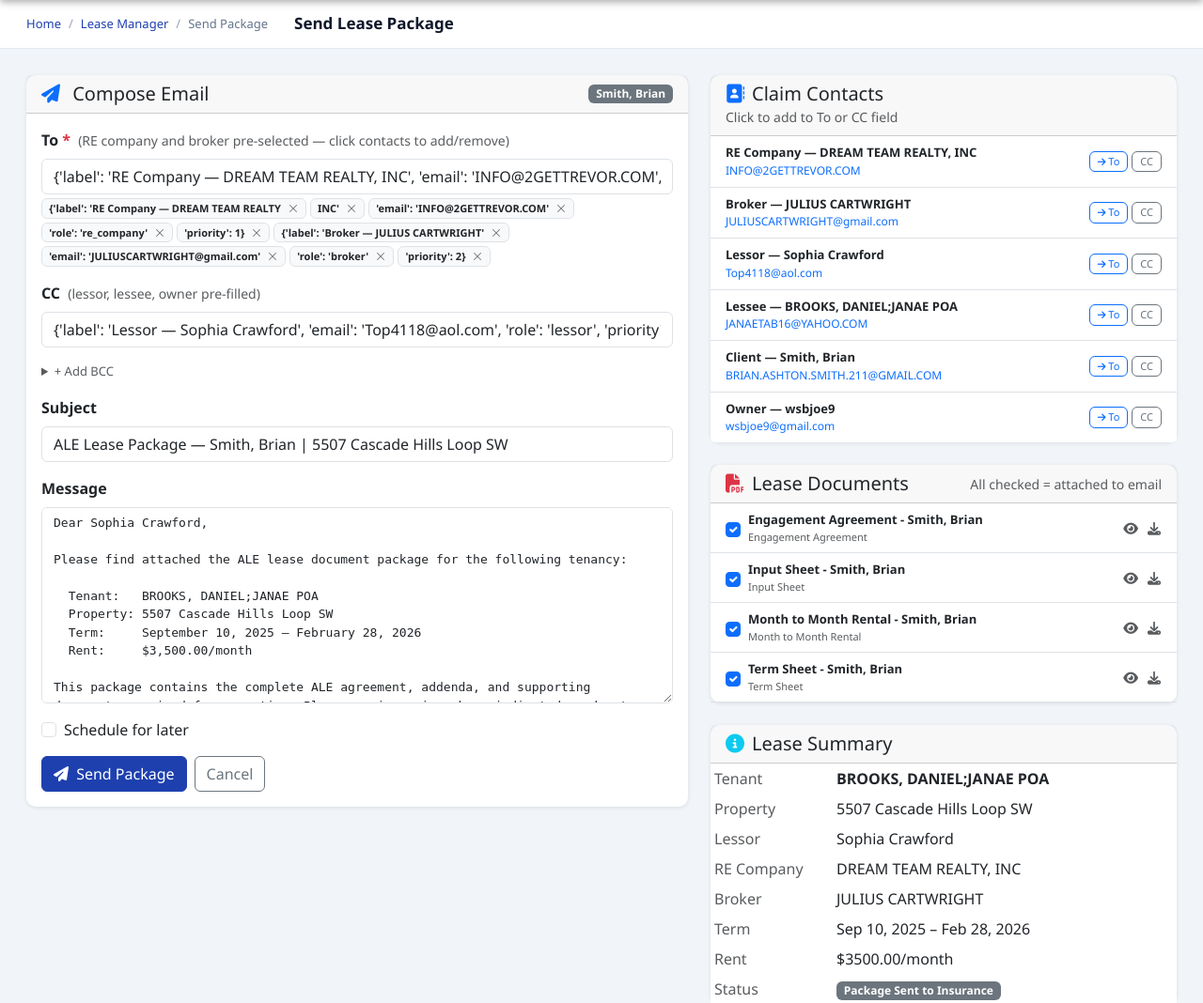
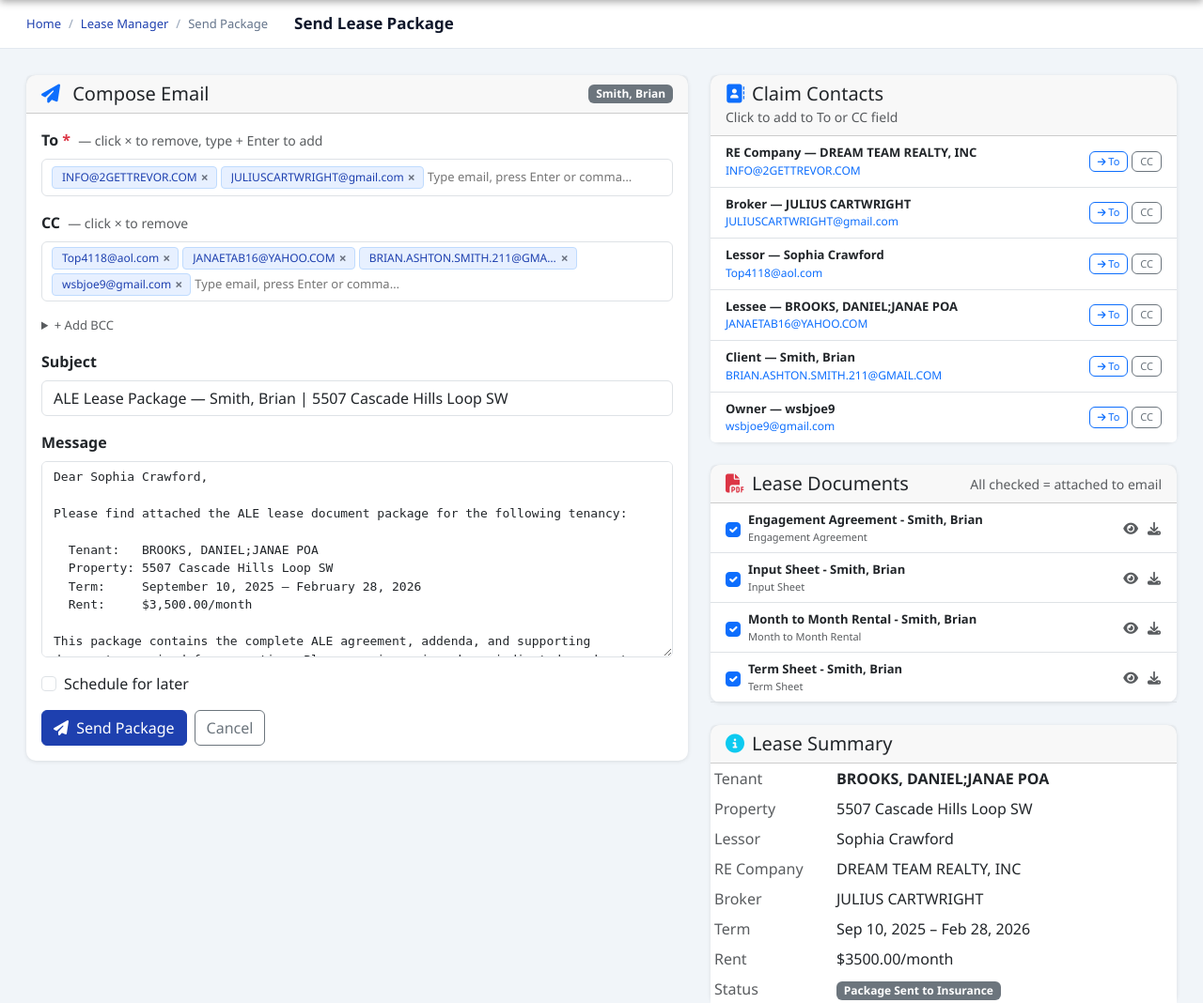
Before and after one commit to ya1-oa/mit_app, a Django app: page /lease-manager/lease/37c8330d-ac7f-4f95-8acd-cd49067d5a82/send-package/ in a window 1280 px wide. Shown: the part 60-1128 px from the top of the page at 94% size. Run offline with Django 5.2, Linux system fonts and the light colour scheme; a user stored in the database is signed in; data comes from the database, SQL or seed files in the repository; parts of the project's set-up code (start-up, migrations or seed data) failed here and were passed over.

Commit message:
fix(lease_send_package): replace text inputs with proper tag-input component
- To, CC, BCC are now tag-input boxes: visible email chips with x to remove
- Type any email + press Enter or comma to add it as a tag
- Backspace on empty input removes the last tag
- Click any contact button (To / CC) to add that email as a chip instantly
- All three fields (to/cc/bcc) stay in sync with hidden form inputs so the POST
  sends the correct comma-separated values
- Validation on submit: blocks send if To has zero recipients, shows inline error
- CC and BCC both pre-populated as tags (cc was not rendering tags before)
- Schedule/send button label updates when schedule toggle is checked

```diff
--- a/docsAppR/templates/account/lease_send_package.html
+++ b/docsAppR/templates/account/lease_send_package.html
@@ -47,33 +47,53 @@
                     <div class="mb-3">
                         <label class="form-label fw-semibold">
                             To <span class="text-danger">*</span>
-                            <small class="text-muted fw-normal ms-1">
-                                (RE company and broker pre-selected — click contacts to add/remove)
-                            </small>
+                            <small class="text-muted fw-normal ms-1">— click × to remove, type + Enter to add</small>
                         </label>
-                        <input type="text" id="toField" name="to" class="form-control"
-                               value="{{ to_contacts|join:', ' }}"
-                               placeholder="recipient@example.com, another@example.com">
-                        <div id="toTags" class="d-flex flex-wrap gap-1 mt-1"></div>
+                        <!-- Hidden field submitted with form -->
+                        <input type="hidden" id="toHidden" name="to">
+                        <div class="tag-input-box" id="toBox" onclick="focusTagInput('to')">
+                            <div class="tag-list" id="toTagList"></div>
+                            <input type="text" class="tag-text-input" id="toInput"
+                                   placeholder="Type email, press Enter or comma…"
+                                   autocomplete="off"
+                                   onkeydown="tagKeydown(event,'to')"
+                                   onblur="commitTagInput('to')">
+                        </div>
+                        <div id="toError" class="text-danger mt-1" style="font-size:12px; display:none;">
+                            Please add at least one recipient.
+                        </div>
                     </div>
 
                     <!-- ── CC ──────────────────────────────────────────── -->
                     <div class="mb-3">
                         <label class="form-label fw-semibold">
                             CC
-                            <small class="text-muted fw-normal ms-1">(lessor, lessee, owner pre-filled)</small>
+                            <small class="text-muted fw-normal ms-1">— click × to remove</small>
                         </label>
-                        <input type="text" id="ccField" name="cc" class="form-control"
-                               value="{{ cc_contacts|join:', ' }}"
-                               placeholder="cc@example.com">
+                        <input type="hidden" id="ccHidden" name="cc">
+                        <div class="tag-input-box" id="ccBox" onclick="focusTagInput('cc')">
+                            <div class="tag-list" id="ccTagList"></div>
+                            <input type="text" class="tag-text-input" id="ccInput"
+                                   placeholder="Type email, press Enter or comma…"
+                                   autocomplete="off"
+                                   onkeydown="tagKeydown(event,'cc')"
+                                   onblur="commitTagInput('cc')">
+                        </div>
                     </div>
 
                     <!-- ── BCC ─────────────────────────────────────────── -->
                     <details class="mb-3">
                         <summary class="text-muted" style="cursor:pointer; font-size:13px;">+ Add BCC</summary>
                         <div class="mt-2">
-                            <input type="text" name="bcc" class="form-control"
-                                   placeholder="bcc@example.com">
+                            <input type="hidden" id="bccHidden" name="bcc">
+                            <div class="tag-input-box" id="bccBox" onclick="focusTagInput('bcc')">
+                                <div class="tag-list" id="bccTagList"></div>
+                                <input type="text" class="tag-text-input" id="bccInput"
+                                       placeholder="Type email, press Enter or comma…"
+                                       autocomplete="off"
+                                       onkeydown="tagKeydown(event,'bcc')"
+                                       onblur="commitTagInput('bcc')">
+                            </div>
                         </div>
                     </details>
 
@@ -233,62 +253,186 @@
 
 <style>
 .btn-xs { padding: 2px 8px; font-size: 11px; }
+
+/* Tag input box — looks like a form-control, holds tags + inline text input */
+.tag-input-box {
+    display: flex;
+    flex-wrap: wrap;
+    align-items: center;
+    gap: 4px;
+    min-height: 40px;
+    padding: 5px 10px;
+    border: 1px solid #dee2e6;
+    border-radius: 6px;
+    background: #fff;
+    cursor: text;
+    transition: border-color .15s, box-shadow .15s;
+}
+.tag-input-box:focus-within {
+    border-color: #86b7fe;
+    box-shadow: 0 0 0 .25rem rgba(13,110,253,.25);
+    outline: 0;
+}
+.tag-list {
+    display: contents; /* tags flow inline with the text input */
+}
+.email-tag {
+    display: inline-flex;
+    align-items: center;
+    gap: 4px;
+    background: #e7f0ff;
+    color: #1e40af;
+    border: 1px solid #bfdbfe;
+    border-radius: 4px;
+    padding: 2px 8px 2px 10px;
+    font-size: 12px;
+    white-space: nowrap;
+    max-width: 260px;
+    overflow: hidden;
+    text-overflow: ellipsis;
+}
+.email-tag .tag-remove {
+    background: none;
+    border: none;
+    padding: 0;
+    margin: 0;
+    line-height: 1;
+    cursor: pointer;
+    color: #6b7280;
+    font-size: 14px;
+    font-weight: 700;
+    display: flex;
+    align-items: center;
+    flex-shrink: 0;
+}
+.email-tag .tag-remove:hover { color: #dc2626; }
+.tag-text-input {
+    border: none;
+    outline: none;
+    flex: 1;
+    min-width: 180px;
+    font-size: 13px;
+    padding: 2px 0;
+    background: transparent;
+}
 </style>
 
 <script>
-// ── Schedule toggle ───────────────────────────────────────────────────────
-function toggleSchedule(cb) {
-    const fields = document.getElementById('scheduleFields');
-    fields.style.display = cb.checked ? 'block' : 'none';
-    document.getElementById('sendBtn').textContent = cb.checked
-        ? '📅 Schedule Send'
-        : '✉️ Send Package';
+// ── Tag input engine ──────────────────────────────────────────────────────
+// Each "field" ('to', 'cc', 'bcc') has:
+//   - #<field>TagList   — div holding rendered tags
+//   - #<field>Input     — the inline text input users type into
+//   - #<field>Hidden    — the hidden <input name="<field>"> sent with the form
+
+const _tags = { to: [], cc: [], bcc: [] };
+
+function _getTags(field)          { return _tags[field]; }
+function _setTags(field, arr)     { _tags[field] = arr; _syncHidden(field); _renderTags(field); }
+
+function _syncHidden(field) {
+    const h = document.getElementById(field + 'Hidden');
+    if (h) h.value = _tags[field].join(', ');
 }
 
-// ── Add email to field ────────────────────────────────────────────────────
-function addToField(fieldId, email) {
-    const field = document.getElementById(fieldId + 'Field');
-    const current = field.value.split(',').map(e => e.trim()).filter(Boolean);
-    if (!current.includes(email)) {
-        current.push(email);
-        field.value = current.join(', ');
-        renderTags(fieldId, current);
-    }
-}
-
-function renderTags(fieldId, emails) {
-    const container = document.getElementById(fieldId + 'Tags');
-    if (!container) return;
-    container.innerHTML = emails.map(e =>
-        `<span class="badge bg-light text-dark border" style="font-size:11px; cursor:default;">
-            ${e}
-            <button type="button" class="btn-close" style="font-size:8px; margin-left:4px;"
-                    onclick="removeEmail('${fieldId}', '${e}')"></button>
+function _renderTags(field) {
+    const list = document.getElementById(field + 'TagList');
+    if (!list) return;
+    list.innerHTML = _tags[field].map(email =>
+        `<span class="email-tag" title="${email}">
+            <span style="max-width:200px;overflow:hidden;text-overflow:ellipsis;">${email}</span>
+            <button type="button" class="tag-remove" onclick="removeTag('${field}','${email}')" title="Remove">×</button>
          </span>`
     ).join('');
 }
 
-function removeEmail(fieldId, email) {
-    const field = document.getElementById(fieldId + 'Field');
-    const current = field.value.split(',').map(e => e.trim()).filter(e => e && e !== email);
-    field.value = current.join(', ');
-    renderTags(fieldId, current);
+function addTag(field, raw) {
+    const emails = raw.split(/[\s,;]+/).map(e => e.trim().toLowerCase()).filter(e => e.includes('@'));
+    let changed = false;
+    emails.forEach(email => {
+        if (!_tags[field].includes(email)) {
+            _tags[field].push(email);
+            changed = true;
+        }
+    });
+    if (changed) _setTags(field, _tags[field]);
 }
 
-// Init tags on load
-(function() {
-    const toField = document.getElementById('toField');
-    if (toField && toField.value) {
-        const emails = toField.value.split(',').map(e => e.trim()).filter(Boolean);
-        renderTags('to', emails);
+function removeTag(field, email) {
+    _setTags(field, _tags[field].filter(e => e !== email));
+}
+
+function focusTagInput(field) {
+    document.getElementById(field + 'Input')?.focus();
+}
+
+function tagKeydown(e, field) {
+    const input = e.target;
+    if (e.key === 'Enter' || e.key === ',') {
+        e.preventDefault();
+        const val = input.value.trim();
+        if (val) { addTag(field, val); input.value = ''; }
+    } else if (e.key === 'Backspace' && !input.value && _tags[field].length) {
+        // Delete last tag on Backspace when input is empty
+        const last = _tags[field][_tags[field].length - 1];
+        removeTag(field, last);
     }
+}
+
+function commitTagInput(field) {
+    // Add whatever is in the text box when user leaves the field
+    const input = document.getElementById(field + 'Input');
+    if (!input) return;
+    const val = input.value.trim();
+    if (val) { addTag(field, val); input.value = ''; }
+}
+
+// Click on a contact row button → add to field
+function addToField(field, email) {
+    addTag(field, email);
+    focusTagInput(field);
+}
+
+// ── Initialise from server-rendered values ────────────────────────────────
+(function init() {
+    // To: RE company + broker emails
+    const toInit = [
+        {% for c in to_contacts %}'{{ c.email }}',{% endfor %}
+    ].filter(Boolean);
+
+    // CC: lessor, lessee, owner emails
+    const ccInit = [
+        {% for c in cc_contacts %}'{{ c.email }}',{% endfor %}
+    ].filter(Boolean);
+
+    _setTags('to', toInit);
+    _setTags('cc', ccInit);
 })();
 
-// Send button loading state
-document.getElementById('sendPackageForm').addEventListener('submit', function() {
+// ── Schedule toggle ───────────────────────────────────────────────────────
+function toggleSchedule(cb) {
+    document.getElementById('scheduleFields').style.display = cb.checked ? 'block' : 'none';
+    const btn = document.getElementById('sendBtn');
+    btn.innerHTML = cb.checked
+        ? '<i class="fas fa-clock me-1"></i> Schedule Send'
+        : '<i class="fas fa-paper-plane me-1"></i> Send Package';
+}
+
+// ── Form submit guard ─────────────────────────────────────────────────────
+document.getElementById('sendPackageForm').addEventListener('submit', function(e) {
+    // Flush any pending text input
+    ['to', 'cc', 'bcc'].forEach(commitTagInput);
+
+    if (!_tags.to.length) {
+        e.preventDefault();
+        document.getElementById('toError').style.display = 'block';
+        focusTagInput('to');
+        return;
+    }
+    document.getElementById('toError').style.display = 'none';
+
     const btn = document.getElementById('sendBtn');
     btn.disabled = true;
-    btn.innerHTML = '<span class="spinner-border spinner-border-sm me-1"></span> Sending...';
+    btn.innerHTML = '<span class="spinner-border spinner-border-sm me-1"></span> Sending…';
 });
 </script>
 
```
